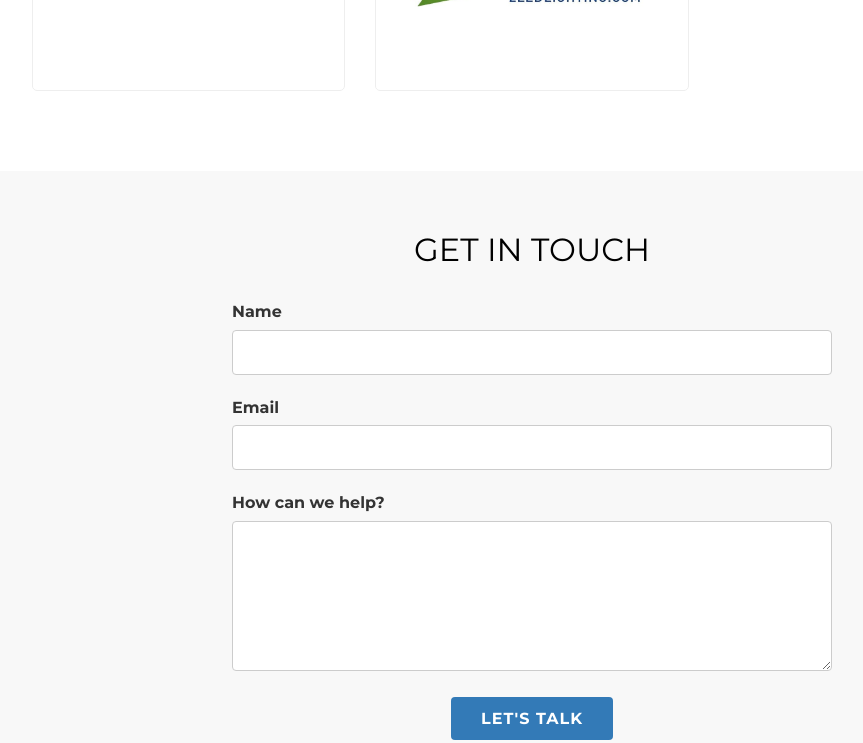
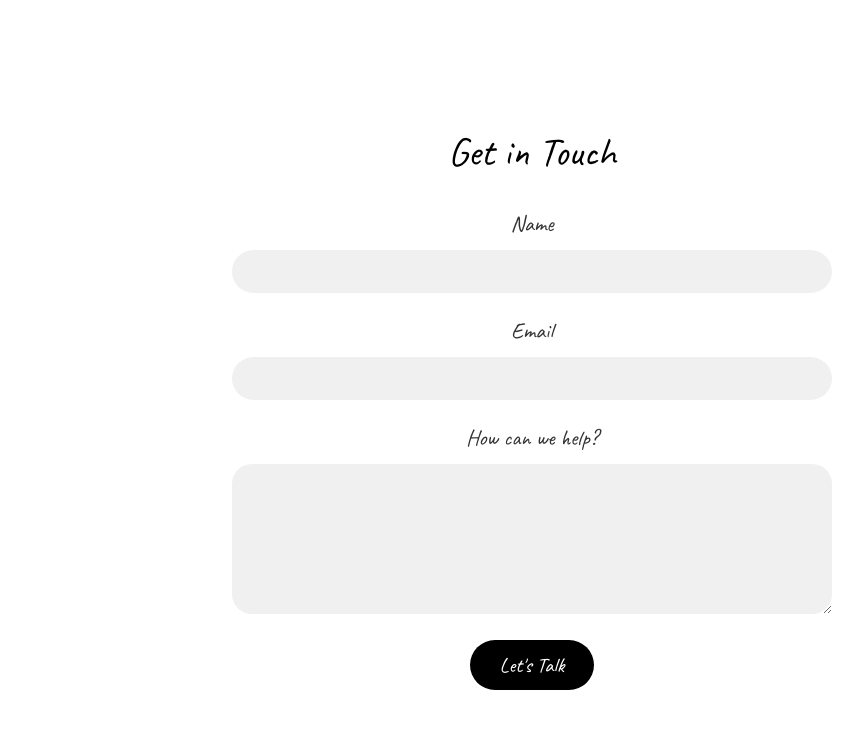
Before and after one commit to snackman/stuff-company, a plain HTML site: page index.html in a window 1280 px wide. Shown: the part 1602-2345 px from the top of the page, without its empty margins (108-971 px from the left). Drawn offline with Linux system fonts and the light colour scheme.

Commit message:
Update homepage and form styling
- Remove "How can we help?" heading
- Use Caveat font for "Featured Work" title
- Style contact form with Caveat font labels
- Rounded pill-shaped inputs with gray background
- Black rounded button with Caveat font

Co-Authored-By: Claude Opus 4.5 <noreply@anthropic.com>

```diff
--- a/css/style.css
+++ b/css/style.css
@@ -246,7 +246,7 @@ p {
    Contact Form Section
    ============================================ */
 .contact-section {
-    background: #f8f8f8;
+    background: #fff;
     padding: 60px 0;
     margin-top: 40px;
 }
@@ -254,6 +254,9 @@ p {
 .contact-section h2 {
     text-align: center;
     margin-bottom: 30px;
+    font-family: 'Caveat', cursive;
+    text-transform: none;
+    font-size: 2.5rem;
 }
 
 .contact-form {
@@ -267,53 +270,56 @@ p {
 
 .form-group label {
     display: block;
-    font-weight: 700;
-    margin-bottom: 5px;
-    font-family: 'Montserrat', sans-serif;
+    font-weight: 400;
+    margin-bottom: 8px;
+    font-family: 'Caveat', cursive;
+    font-size: 1.4rem;
+    text-align: center;
 }
 
 .form-control {
     width: 100%;
-    padding: 12px 15px;
+    padding: 12px 20px;
     font-size: 1rem;
     font-family: 'Lato', sans-serif;
-    border: 1px solid #ccc;
-    border-radius: 4px;
-    transition: border-color 0.2s ease;
+    border: none;
+    border-radius: 25px;
+    background: #f0f0f0;
+    transition: background-color 0.2s ease;
 }
 
 .form-control:focus {
     outline: none;
-    border-color: #337ab7;
-    box-shadow: 0 0 0 2px rgba(51, 122, 183, 0.2);
+    background: #e8e8e8;
 }
 
 textarea.form-control {
     min-height: 150px;
     resize: vertical;
+    border-radius: 20px;
 }
 
 .btn {
     display: inline-block;
     padding: 12px 30px;
-    font-size: 1rem;
-    font-family: 'Montserrat', sans-serif;
-    font-weight: 700;
-    text-transform: uppercase;
-    letter-spacing: 1px;
+    font-size: 1.3rem;
+    font-family: 'Caveat', cursive;
+    font-weight: 400;
+    text-transform: none;
+    letter-spacing: 0;
     border: none;
-    border-radius: 4px;
+    border-radius: 25px;
     cursor: pointer;
     transition: all 0.3s ease;
 }
 
 .btn-primary {
-    background: #337ab7;
+    background: #000;
     color: #fff;
 }
 
 .btn-primary:hover {
-    background: #286090;
+    background: #333;
 }
 
 /* ============================================
@@ -324,7 +330,8 @@ textarea.form-control {
     margin-bottom: 40px;
 }
 
-.project-header h1 {
+.project-header h1,
+.featured-work-title {
     font-family: 'Caveat', cursive;
     text-transform: none;
     font-size: 2.5rem;
--- a/index.html
+++ b/index.html
@@ -32,11 +32,9 @@
     <!-- Main Content -->
     <main class="main-content">
         <div class="container">
-            <h1 class="page-title">How can we help?</h1>
-
             <!-- Featured Work Section -->
             <section class="featured-work">
-                <h2>Featured Work</h2>
+                <h1 class="featured-work-title">Featured Work</h1>
 
                 <div class="gallery-grid">
                     <!-- Peachtree Catering -->
```
